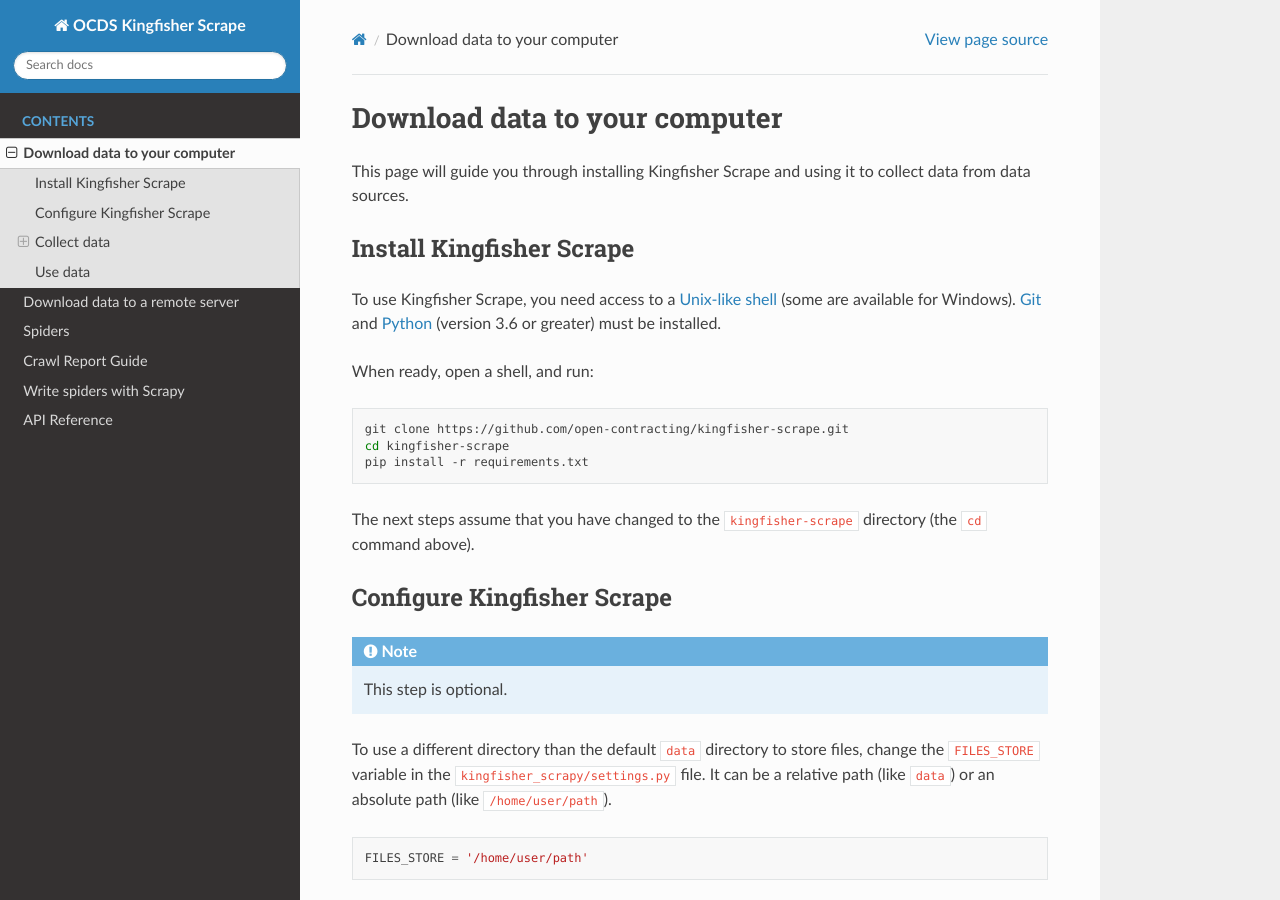
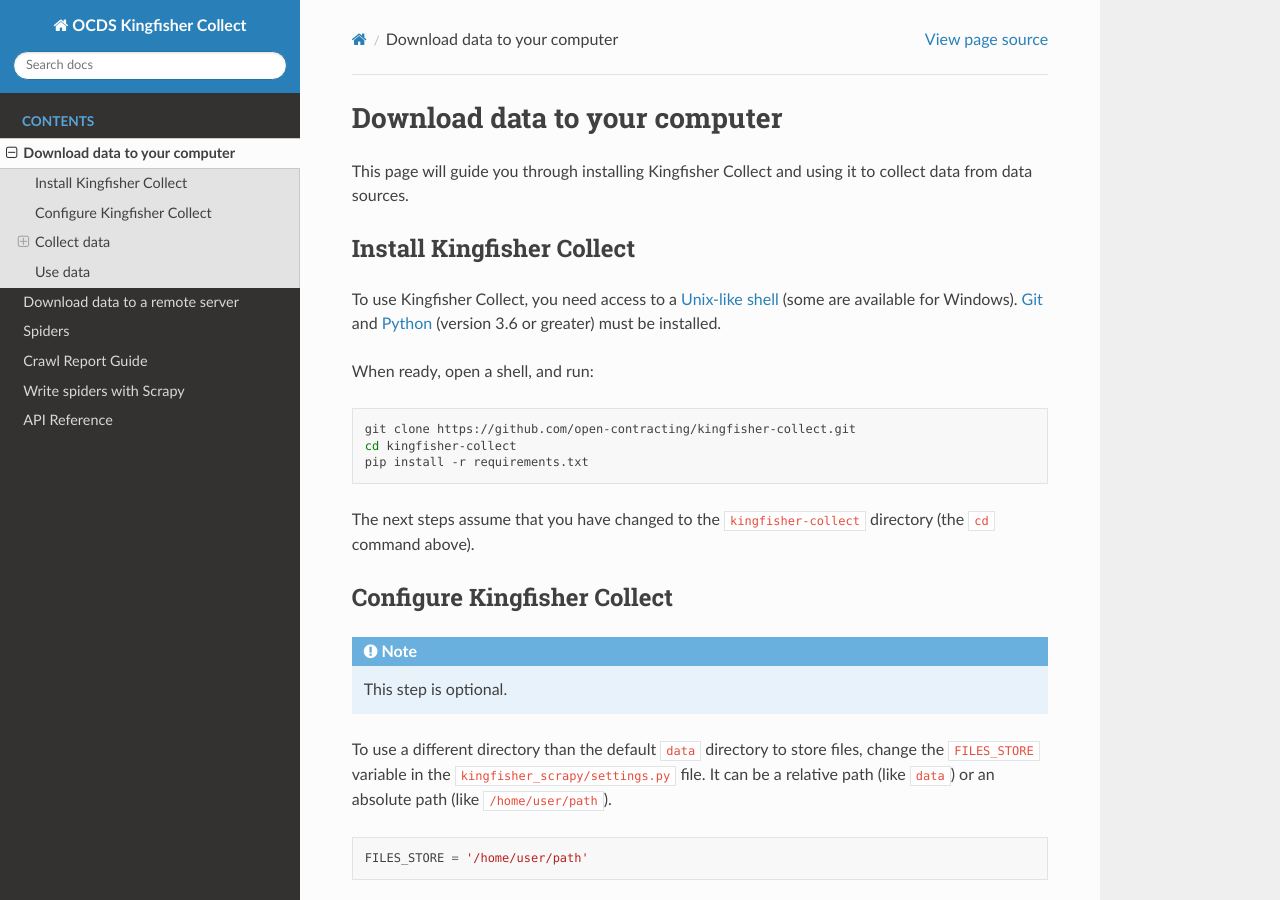
Before and after one commit to open-contracting/kingfisher-collect, a Sphinx documentation site: the page built from docs/local.rst, in a window 1280 px wide and 900 px high. Built offline with Sphinx 7.4.7 and the Read the Docs theme 2.0.0, drawn with Linux system fonts in a browser that asks for light colours.

Commit message:
Rename to Kingfisher-Collect, closes #228

```diff
--- a/docs/conf.py
+++ b/docs/conf.py
@@ -21,7 +21,7 @@
 
 # -- Project information -----------------------------------------------------
 
-project = 'OCDS Kingfisher Scrape'
+project = 'OCDS Kingfisher Collect'
 copyright = '2019, Open Contracting Partnership'
 author = 'Open Contracting Partnership'
 
--- a/docs/crawl-report-guide.rst
+++ b/docs/crawl-report-guide.rst
@@ -31,6 +31,6 @@
 
 For hosted Kingfisher, please ask a developer for help with any issues.
 
-If you are running Kingfisher yourself, please open an issue in `GitHub <https://github.com/open-contracting/kingfisher-scrape>`_.
+If you are running Kingfisher yourself, please open an issue in `GitHub <https://github.com/open-contracting/kingfisher-collect>`_.
 
 In both cases, we will try and build up this documentation as common patterns are uncovered.
--- a/docs/local.rst
+++ b/docs/local.rst
@@ -1,29 +1,29 @@
 Download data to your computer
 ==============================
 
-This page will guide you through installing Kingfisher Scrape and using it to collect data from data sources.
+This page will guide you through installing Kingfisher Collect and using it to collect data from data sources.
 
 .. _install:
 
-Install Kingfisher Scrape
--------------------------
+Install Kingfisher Collect
+--------------------------
 
-To use Kingfisher Scrape, you need access to a `Unix-like shell <https://en.wikipedia.org/wiki/Shell_(computing)>`__ (some are available for Windows). `Git <https://git-scm.com>`__ and `Python <https://www.python.org>`__ (version 3.6 or greater) must be installed.
+To use Kingfisher Collect, you need access to a `Unix-like shell <https://en.wikipedia.org/wiki/Shell_(computing)>`__ (some are available for Windows). `Git <https://git-scm.com>`__ and `Python <https://www.python.org>`__ (version 3.6 or greater) must be installed.
 
 When ready, open a shell, and run:
 
 .. code-block:: bash
 
-   git clone https://github.com/open-contracting/kingfisher-scrape.git
-   cd kingfisher-scrape
+   git clone https://github.com/open-contracting/kingfisher-collect.git
+   cd kingfisher-collect
    pip install -r requirements.txt
 
-The next steps assume that you have changed to the ``kingfisher-scrape`` directory (the ``cd`` command above).
+The next steps assume that you have changed to the ``kingfisher-collect`` directory (the ``cd`` command above).
 
 .. _configure:
 
-Configure Kingfisher Scrape
----------------------------
+Configure Kingfisher Collect
+----------------------------
 
 .. note::
 
--- a/docs/scrapyd.rst
+++ b/docs/scrapyd.rst
@@ -38,13 +38,13 @@
 
    If Scrapyd restarts or the server reboots, all scheduled crawls are cancelled, all running crawls are interrupted, and all finished crawls are delisted from the web interface. However, you can still browse the crawls' logs files to review the finished crawls.
 
-Install Kingfisher Scrape
--------------------------
+Install Kingfisher Collect
+--------------------------
 
-On your local machine, :ref:`install Kingfisher Scrape<install>`.
+On your local machine, :ref:`install Kingfisher Collect<install>`.
 
-Configure Kingfisher Scrape
----------------------------
+Configure Kingfisher Collect
+----------------------------
 
 Create a ``~/.config/scrapy.cfg`` file using the template below, and set the ``url`` variable to point to the remote server:
 
@@ -56,12 +56,12 @@
 
 You need to at least replace ``localhost`` with the remote server's domain name. If you changed the ``http_port`` variable in Scrapyd's `configuration file <https://scrapyd.readthedocs.io/en/stable/config.html>`__, you need to replace ``6800``.
 
-If you changed the ``FILES_STORE`` variable when :ref:`installing Kingfisher Scrape<configure>`, that same directory needs to exist on the remote server, and the ``scrapyd`` process needs permission to write to it. If you are using the default value, then files will be stored in a ``data`` directory under the Scrapyd directory on the remote server.
+If you changed the ``FILES_STORE`` variable when :ref:`installing Kingfisher Collect<configure>`, that same directory needs to exist on the remote server, and the ``scrapyd`` process needs permission to write to it. If you are using the default value, then files will be stored in a ``data`` directory under the Scrapyd directory on the remote server.
 
 Deploy spiders
 --------------
 
-On your local machine, deploy the spiders in Kingfisher Scrape to Scrapyd, using the `scrapyd-deploy <https://github.com/scrapy/scrapyd-client/blob/v1.1.0/README.rst>`__ command, which was installed with Kingfisher Scrape:
+On your local machine, deploy the spiders in Kingfisher Collect to Scrapyd, using the `scrapyd-deploy <https://github.com/scrapy/scrapyd-client/blob/v1.1.0/README.rst>`__ command, which was installed with Kingfisher Collect:
 
 .. code-block:: bash
 
```
Also changed, not shown: README.rst (+5 -5 lines), docs/index.rst (+7 -7 lines), 3 other files.
